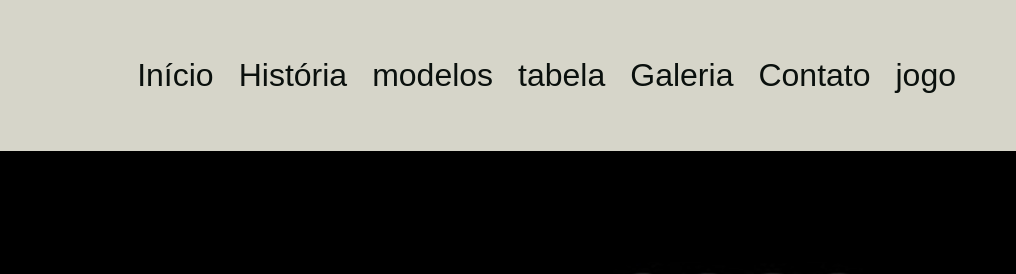
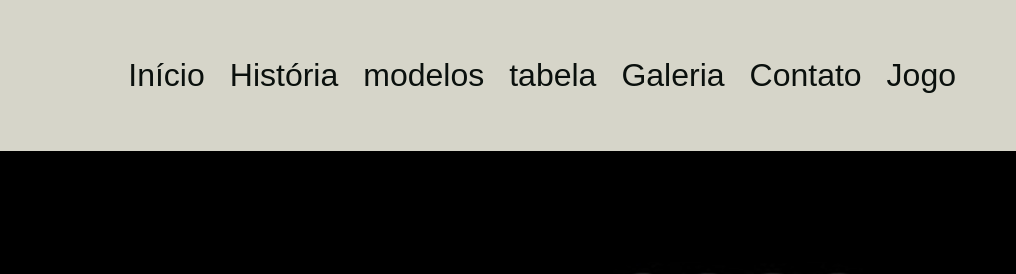
Before and after one commit to PietroSantos280/Site_Audi, a plain HTML site: page Site_Audi/contato.html in a window 1280 px wide. Shown: the top 274 px of the page, 264-1280 px from the left. Drawn offline with Linux system fonts and the light colour scheme; a web font is replaced by a local one.

Commit message:
mexidas simples

```diff
--- a/Site_Audi/contato.html
+++ b/Site_Audi/contato.html
@@ -27,7 +27,7 @@
                     <li><a href="index.html#tabela">tabela</a></li>
                     <li><a href="index.html#galeria">Galeria</a></li>
                     <li><a href="contato.html">Contato</a></li>
-                    <li><a href="jogo.html">jogo</a></li>
+                    <li><a href="jogo.html">Jogo</a></li>
                 </ul>
             </nav>
         </div>
```
Also changed, not shown: Site_Audi/envio.html (+1 -1 lines), Site_Audi/index.html (+1 -1 lines).
